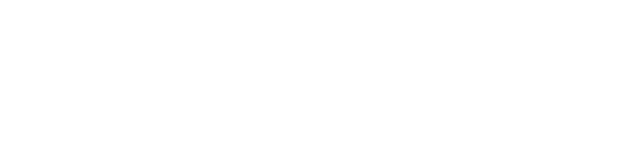
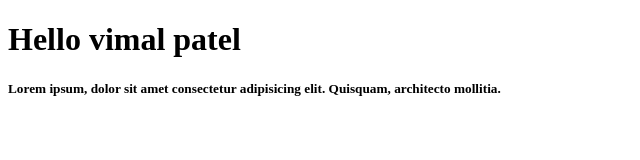
Before and after one commit to vimalpatel7600/ATM_Code, a plain HTML site: page index.html in a window 1280 px wide. Shown: the whole page, without its empty margins (0-640 px from the left). Drawn offline with Linux system fonts and the light colour scheme.

Commit message:
name added vimal patel

```diff
--- a/index.html
+++ b/index.html
@@ -6,6 +6,7 @@
     <title>Document</title>
 </head>
 <body>
-
+    <h1>Hello vimal patel</h1>
+    <h5>Lorem ipsum, dolor sit amet consectetur adipisicing elit. Quisquam, architecto mollitia.</h5>
 </body>
 </html>
```
